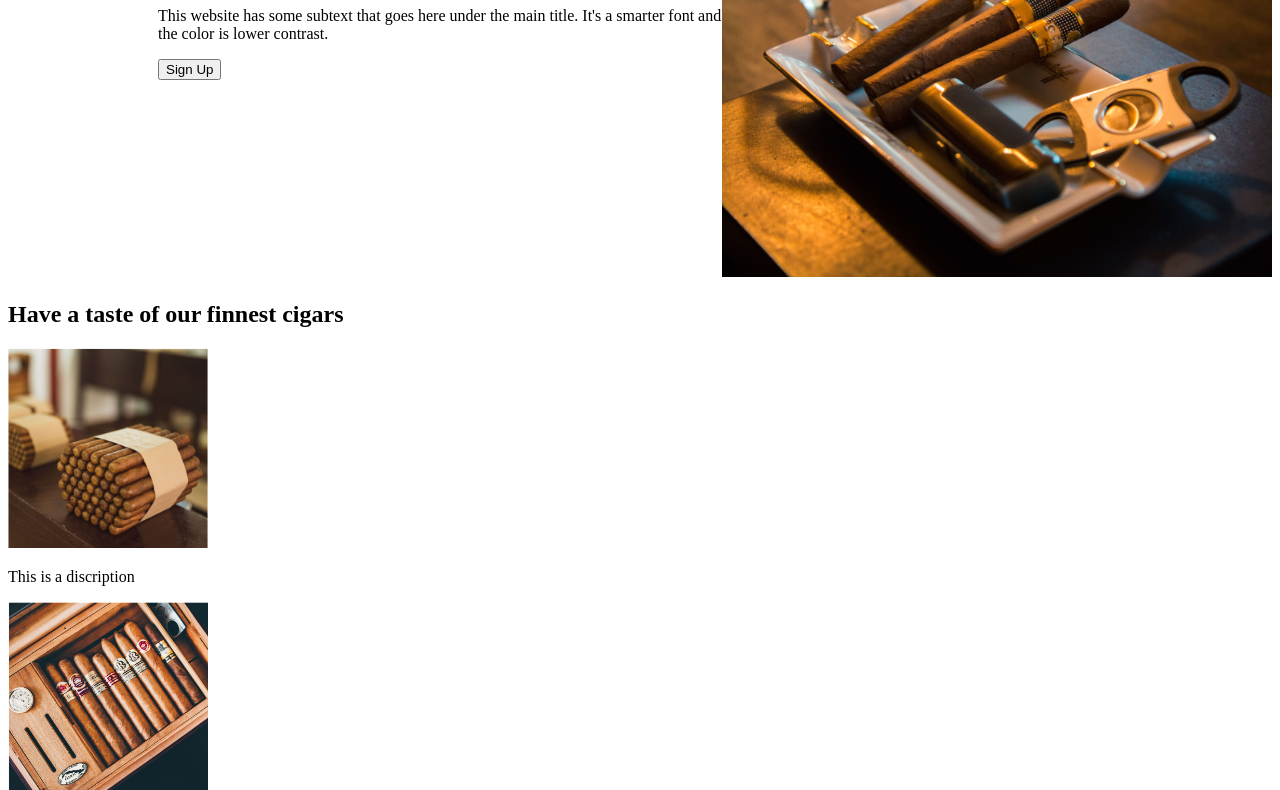
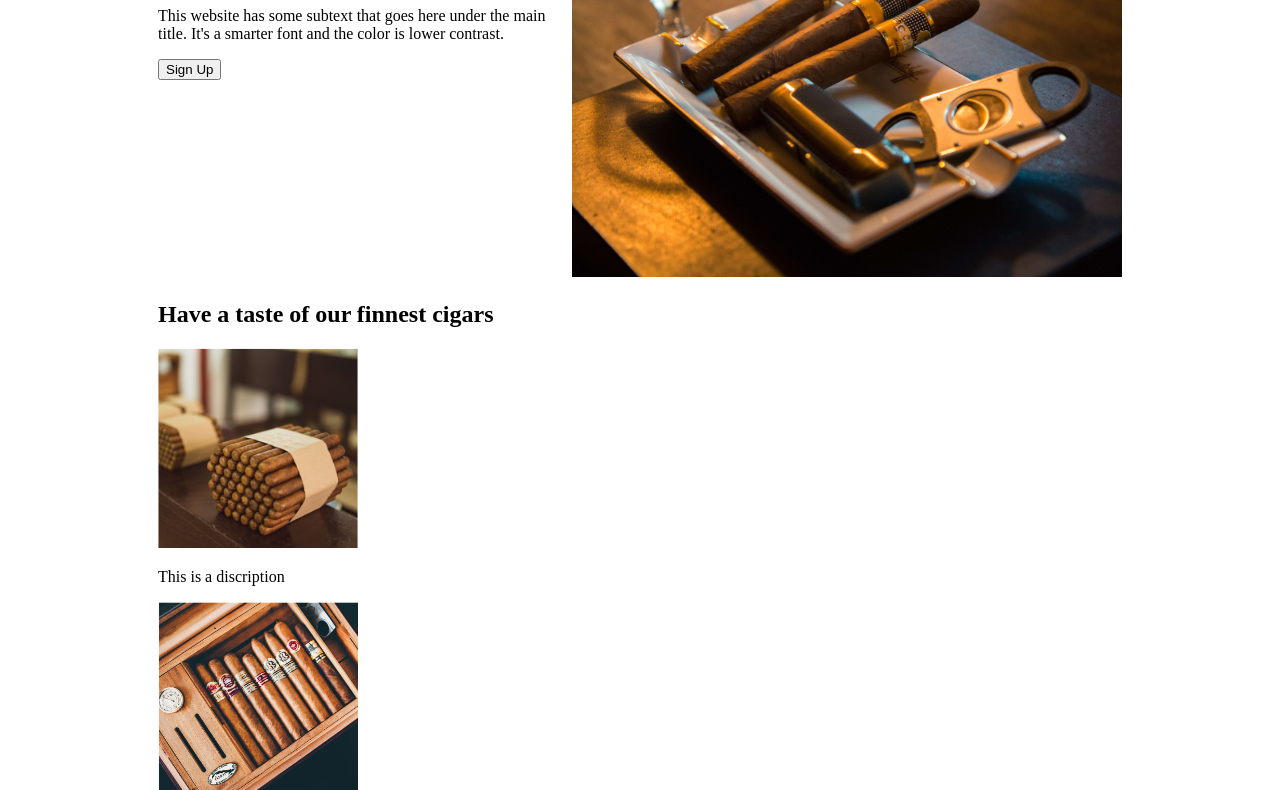
Before and after one commit to RuiMendez/Landing-Page, a plain HTML site: page index.html in a window 1280 px wide. Shown: the part 131-921 px from the top of the page. Drawn offline with Linux system fonts and the light colour scheme.

Commit message:
padding added to body

```diff
--- a/style.css
+++ b/style.css
@@ -1,9 +1,5 @@
 * {
     box-sizing: border-box;
-}
-
-.left {
-    margin-left: 150px;
 }
 
 .navigation {
@@ -18,6 +14,11 @@
     display: flex;
     list-style: none;
     gap: 1em;
+}
+
+body {
+    padding-left: 150px;
+    padding-right: 150px;
 }
 
 .hero {
```
